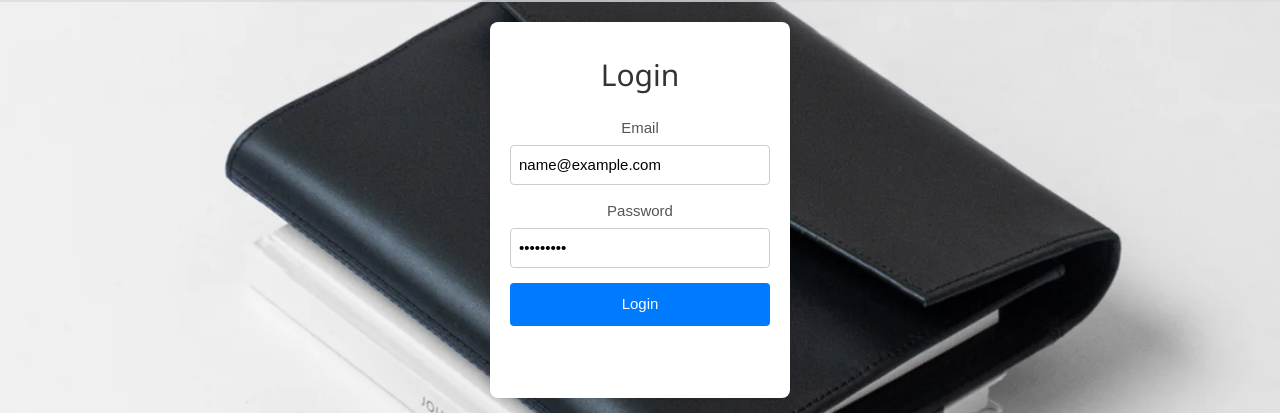
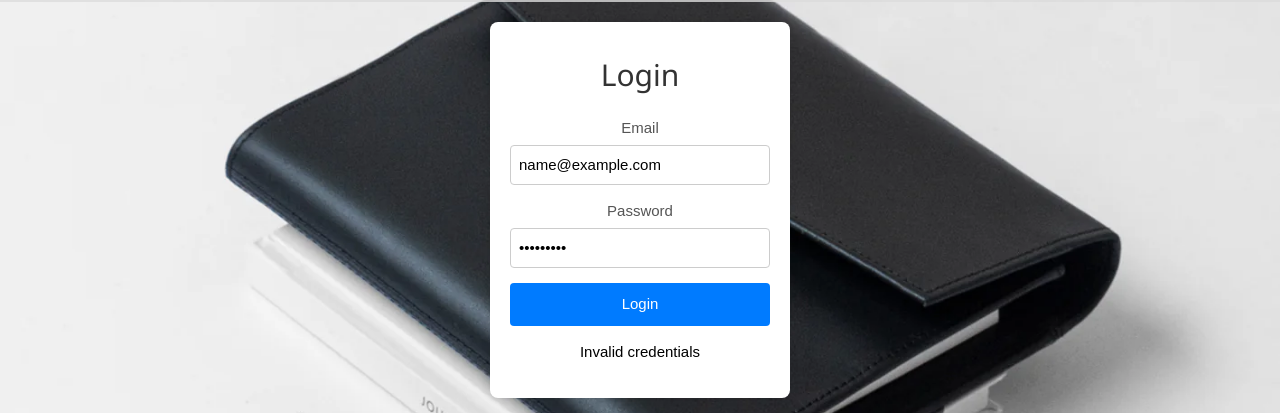
Before and after one commit to rajsri2319/diary_app, a React (Create React App) app: page / in a window 1280 px wide. Both pictures are taken after typing "name@example.com", "Sample123" into the empty fields and a click on the button "Login". Shown: the part 273-686 px from the top of the page. Built offline with nearby package versions, Linux system fonts and the light colour scheme.

Commit message:
Update Login.js

```diff
--- a/src/Login.js
+++ b/src/Login.js
@@ -21,7 +21,9 @@ const Login = ({ setIsLoggedIn }) => {
   const handleLogin = (e) => {
     e.preventDefault();
     const storedUsers = JSON.parse(localStorage.getItem("users") || "[]");
-    const user = storedUsers.find(user => user.username === email && user.password === password);
+    const user = storedUsers.find(
+      (user) => user.username === email && user.password === password
+    );
 
     if (user) {
       const token = "your_jwt_token_here"; // Simulate token generation
@@ -65,8 +67,14 @@ const Login = ({ setIsLoggedIn }) => {
               required
             />
           </div>
-          <button type="submit" className="login-button">Login</button>
-          {error && <p className="error-message" style={{ color: "white" }}>{error}</p>}
+          <button type="submit" className="login-button">
+            Login
+          </button>
+          {error && (
+            <p className="error-message" style={{ color: "black" }}>
+              {error}
+            </p>
+          )}
         </form>
       </div>
       <div className="register-link">
```
